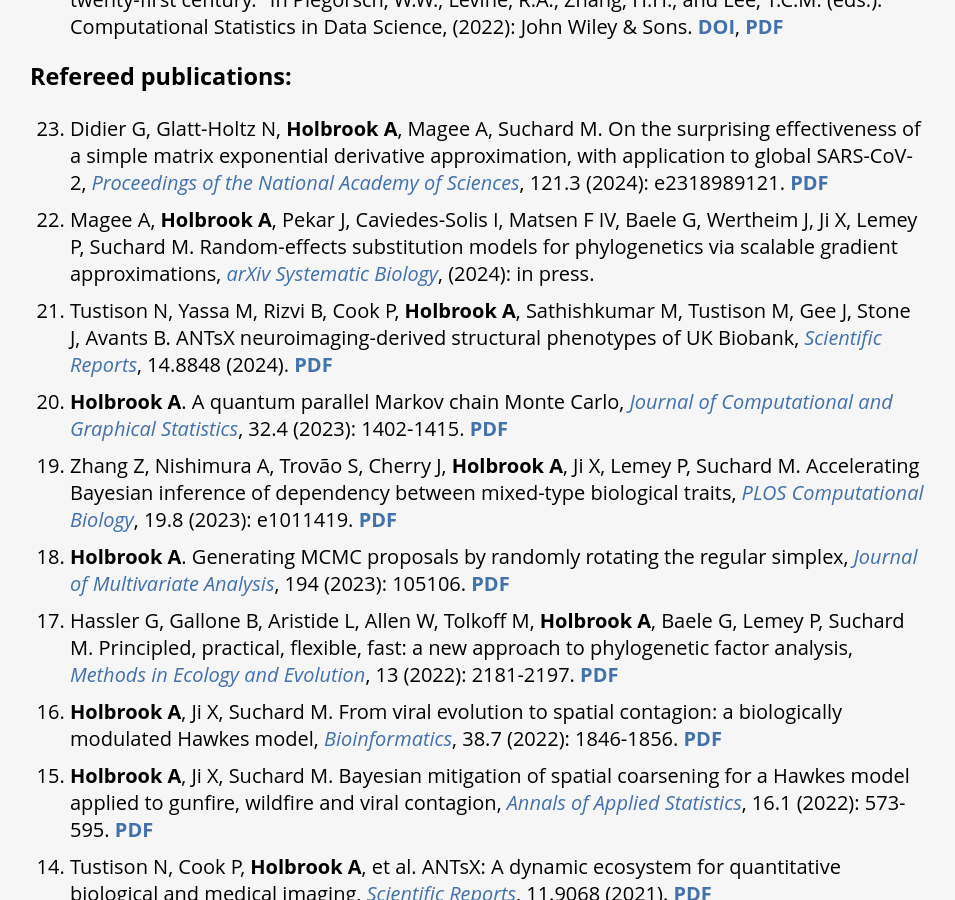
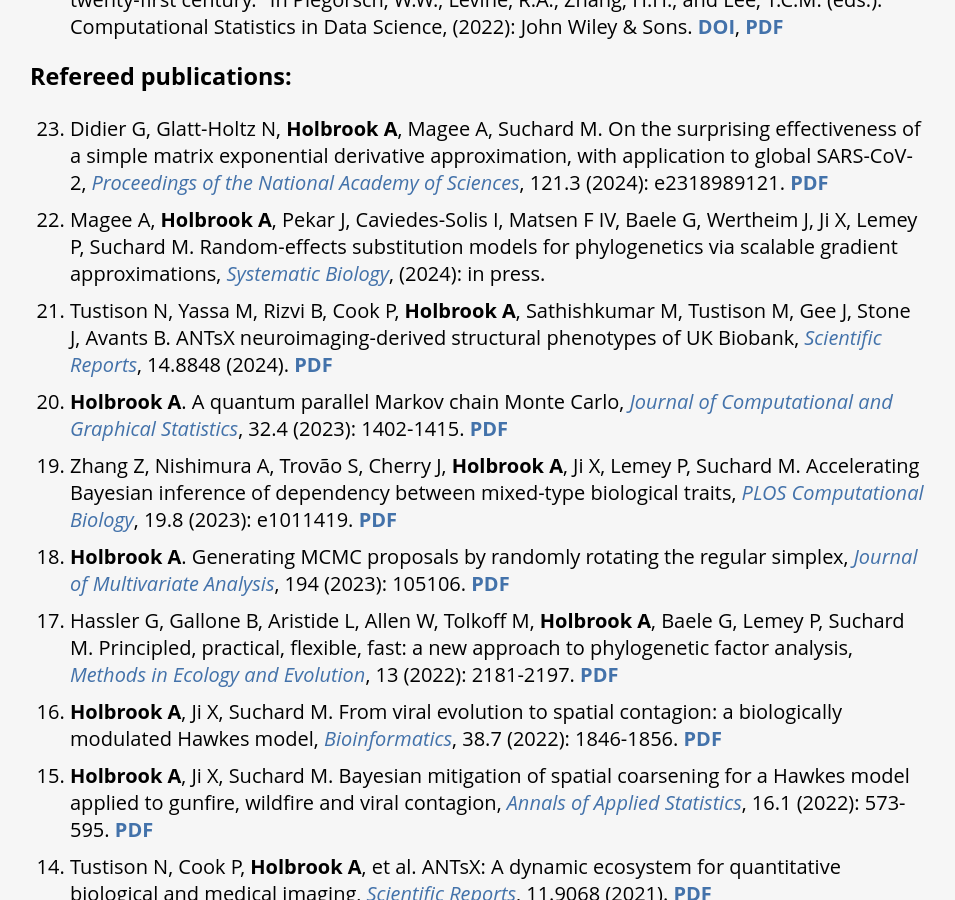
Before and after one commit to andrewjholbrook/andrewjholbrook.github.io, a Jekyll site: the page built from research.html, in a window 1280 px wide and 900 px high, scrolled down 773 px. Shown: the whole window, without its empty margins (162-1117 px from the left). Built offline with Jekyll 4.4.1, drawn with Linux system fonts in a browser that asks for light colours; a style sheet for code colours, icons or effects is not loaded.

Commit message:
Update research.html

```diff
--- a/research.html
+++ b/research.html
@@ -29,7 +29,7 @@
 
   <ol id="pubs" reversed>
                 <li> Didier G, Glatt-Holtz N, <b>Holbrook A</b>, Magee A, Suchard M. On the surprising effectiveness of a simple matrix exponential derivative approximation, with application to global SARS-CoV-2, <i><a href="https://doi.org/10.1073/pnas.2318989121" target="_blank">Proceedings of the National Academy of Sciences</a></i>, 121.3 (2024): e2318989121. <a href="papers/pnas.pdf" target="_blank"><b>PDF</b></a></li>
-                <li> Magee A, <b>Holbrook A</b>, Pekar J, Caviedes-Solis I, Matsen F IV, Baele G, Wertheim J, Ji X, Lemey P, Suchard M. Random-effects substitution models for phylogenetics via scalable gradient approximations, <i><a href="https://doi.org/10.1093/sysbio/syae019" target="_blank">arXiv Systematic Biology</a></i>, (2024): in press.</li>
+                <li> Magee A, <b>Holbrook A</b>, Pekar J, Caviedes-Solis I, Matsen F IV, Baele G, Wertheim J, Ji X, Lemey P, Suchard M. Random-effects substitution models for phylogenetics via scalable gradient approximations, <i><a href="https://doi.org/10.1093/sysbio/syae019" target="_blank">Systematic Biology</a></i>, (2024): in press.</li>
                 <li> Tustison N, Yassa M, Rizvi B, Cook P, <b>Holbrook A</b>, Sathishkumar M, Tustison M, Gee J, Stone J, Avants B. ANTsX neuroimaging-derived structural phenotypes of UK Biobank, <i><a href="https://doi.org/10.1038/s41598-024-59440-6" target="_blank">Scientific Reports</a></i>, 14.8848 (2024). <a href="papers/ANTsUKB.pdf" target="_blank"><b>PDF</b></a></li>
         <li><b>Holbrook A</b>. A quantum parallel Markov chain Monte Carlo, <i><a href="https://doi.org/10.1080/10618600.2023.2195890" target="_blank">Journal of Computational and Graphical Statistics</a></i>, 32.4 (2023): 1402-1415. <a href="papers/qpmcmc.pdf" target="_blank"><b>PDF</b></a></li>
         <li>Zhang Z, Nishimura A, Trovão S, Cherry J, <b>Holbrook A</b>, Ji X, Lemey P, Suchard M. Accelerating Bayesian inference of dependency between mixed-type biological traits, <i><a href="https://doi.org/10.1371/journal.pcbi.1011419" target="_blank">PLOS Computational Biology</a></i>, 19.8 (2023): e1011419. <a href="papers/journal.pcbi.1011419.pdf" target="_blank"><b>PDF</b></a></li>
```
